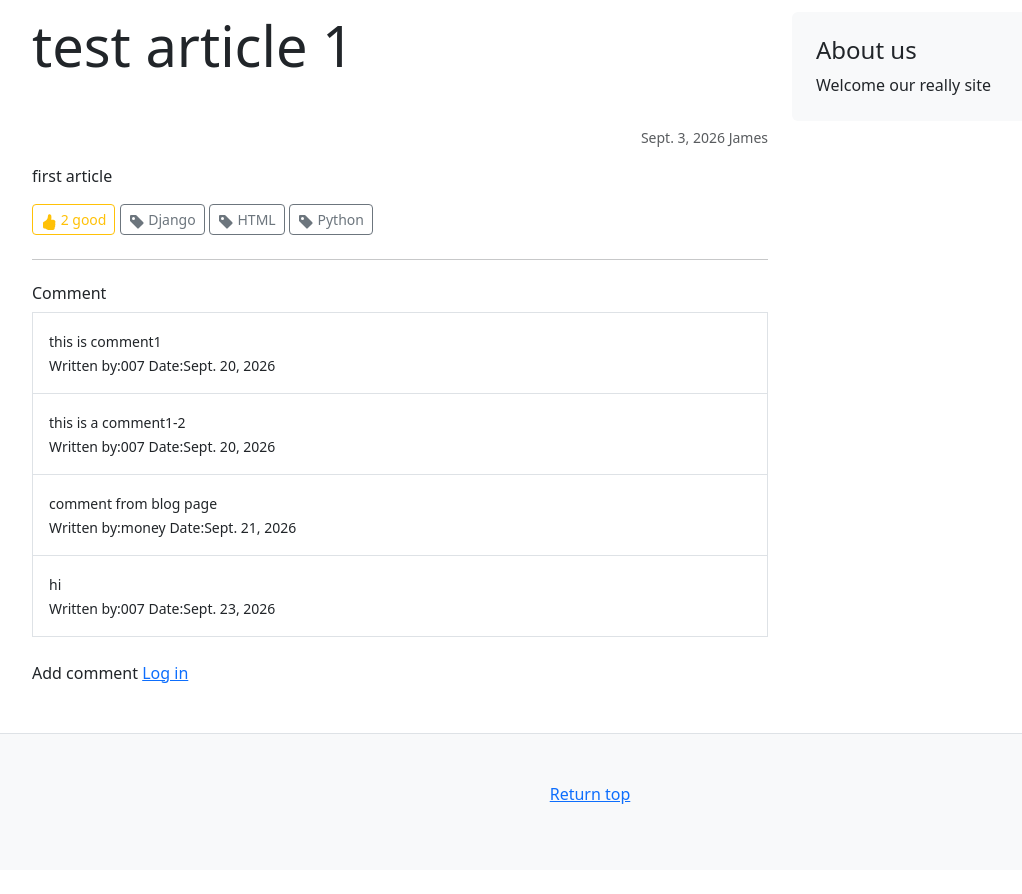
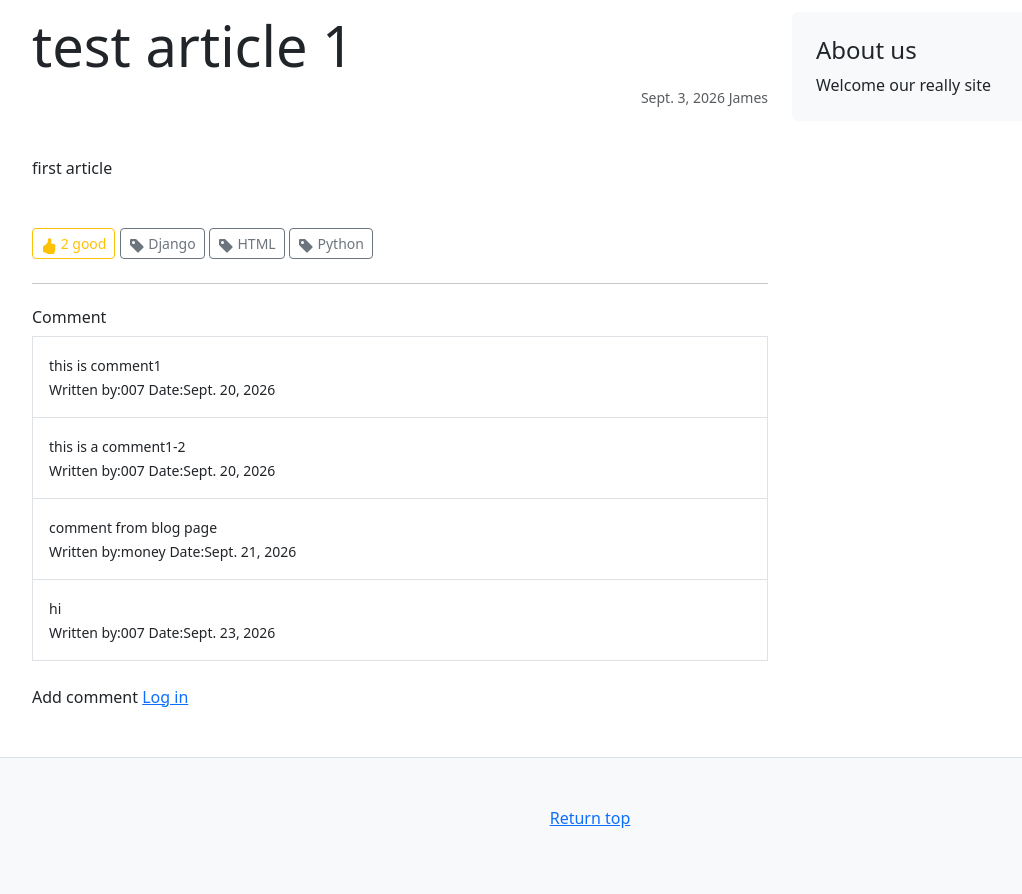
Before and after one commit to liberbell/dj13, a Django app: page /blog/1/ in a window 1280 px wide. Shown: the part 151-1045 px from the top of the page, without its empty margins (50-1072 px from the left). Before the commit the page ends 955 px from the top, so only its background shows below. Run offline with Django 5.2, Linux system fonts and the light colour scheme; data comes from the database, SQL or seed files in the repository.

Commit message:
article3

```diff
--- a/project1/templates/blog/article.html
+++ b/project1/templates/blog/article.html
@@ -4,16 +4,18 @@
     <main class="container">
         <div class="row">
             <div class="col-md-8">
-                <h3 class="pb-4 mb-4 font-italic display-4">{{ article.title }}</h3>
+                <h3 class="font-italic display-4">{{ article.title }}</h3>
 
                 <p class="small text-muted text-end">
                     {{ article.created_at }} {{ article.author }}
                 </p>
 
-                <p>{{ article.text }}</p>
+                <div class="my-5">{{ article.text }}</div>
 
-                {% include 'mysite/snippets/like_count.html' %}
-                {% include 'mysite/snippets/tag.html' %}
+                <div>
+                    {% include 'mysite/snippets/like_count.html' %}
+                    {% include 'mysite/snippets/tag.html' %}
+                </div>
 
                 <hr class="my-4">
                 {% include 'mysite/snippets/comment.html' %}
```
